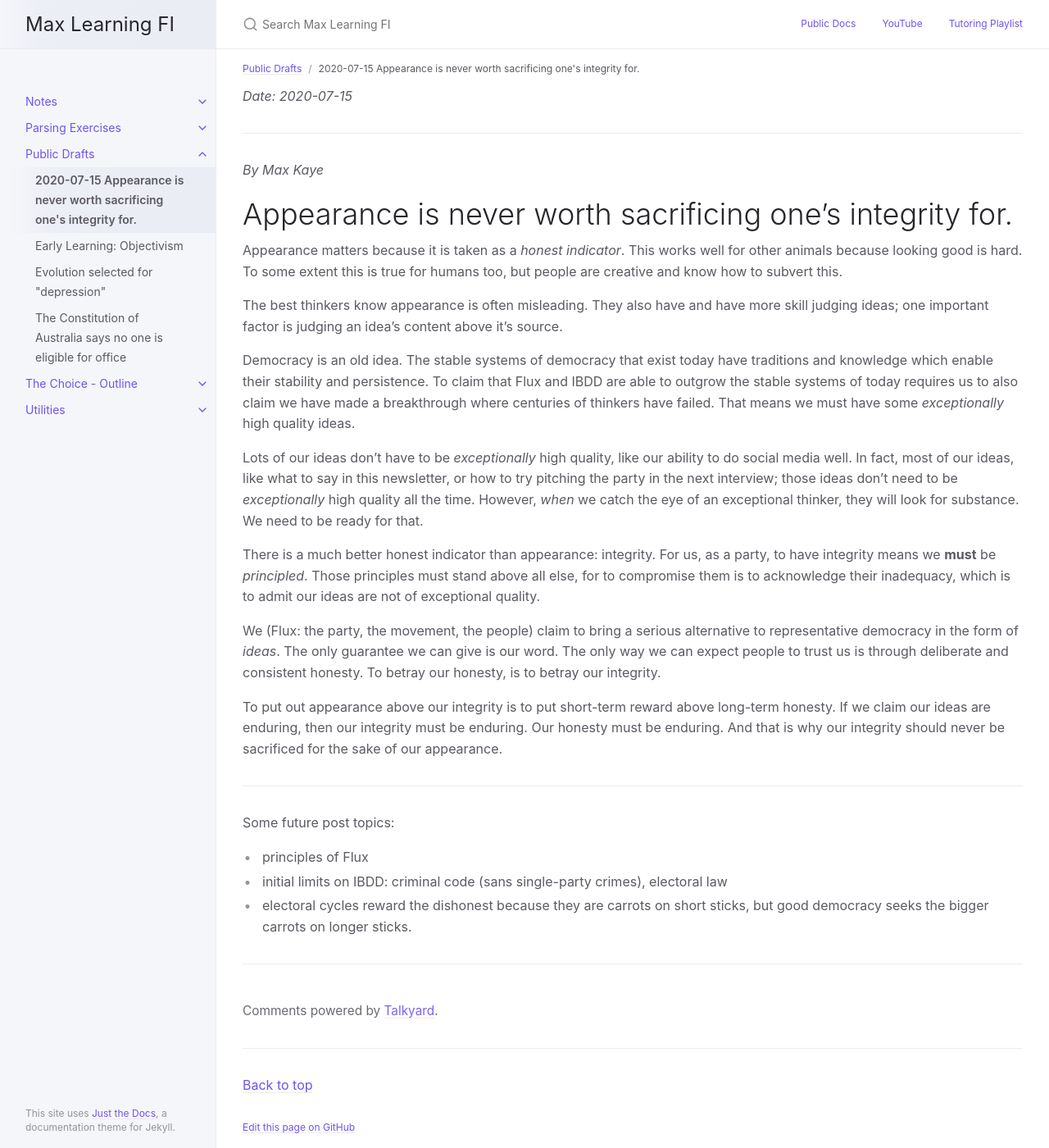
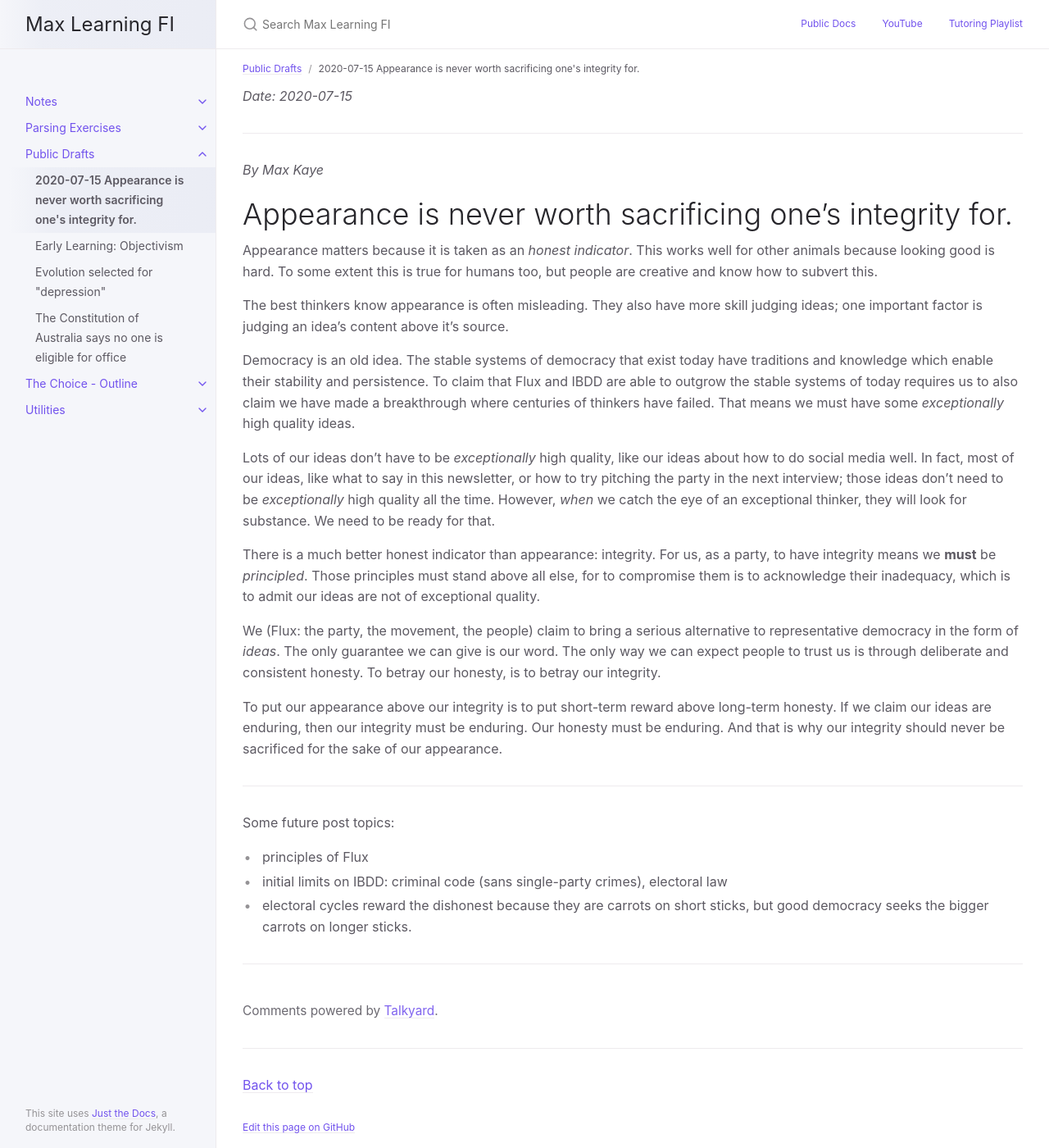
Before and after one commit to curi/fi, a Jekyll site: the page built from docs/pub-drafts/flux-appearance-and-integrity.md, in a window 1280 px wide and 1400 px high. Shown: the whole window at 82% size. Built offline with Jekyll 4.4.1, drawn with Linux system fonts in a browser that asks for light colours.

Commit message:
some changes wrt feedback from kip

```diff
--- a/docs/pub-drafts/flux-appearance-and-integrity.md
+++ b/docs/pub-drafts/flux-appearance-and-integrity.md
@@ -8,19 +8,19 @@ parent: Public Drafts
 
 # Appearance is never worth sacrificing one's integrity for.
 
-Appearance matters because it is taken as a *honest indicator*. This works well for other animals because looking good is hard. To some extent this is true for humans too, but people are creative and know how to subvert this.
+Appearance matters because it is taken as an *honest indicator*. This works well for other animals because looking good is hard. To some extent this is true for humans too, but people are creative and know how to subvert this.
 
-The best thinkers know appearance is often misleading. They also have and have more skill judging ideas; one important factor is judging an idea's content above it's source.
+The best thinkers know appearance is often misleading. They also have more skill judging ideas; one important factor is judging an idea's content above it's source.
 
 Democracy is an old idea. The stable systems of democracy that exist today have traditions and knowledge which enable their stability and persistence. To claim that Flux and IBDD are able to outgrow the stable systems of today requires us to also claim we have made a breakthrough where centuries of thinkers have failed. That means we must have some *exceptionally* high quality ideas.
 
-Lots of our ideas don't have to be *exceptionally* high quality, like our ability to do social media well. In fact, most of our ideas, like what to say in this newsletter, or how to try pitching the party in the next interview; those ideas don't need to be *exceptionally* high quality all the time. However, *when* we catch the eye of an exceptional thinker, they will look for substance. We need to be ready for that.
+Lots of our ideas don't have to be *exceptionally* high quality, like our ideas about how to do social media well. In fact, most of our ideas, like what to say in this newsletter, or how to try pitching the party in the next interview; those ideas don't need to be *exceptionally* high quality all the time. However, *when* we catch the eye of an exceptional thinker, they will look for substance. We need to be ready for that.
 
 There is a much better honest indicator than appearance: integrity. For us, as a party, to have integrity means we **must** be *principled*. Those principles must stand above all else, for to compromise them is to acknowledge their inadequacy, which is to admit our ideas are not of exceptional quality.
 
 We (Flux: the party, the movement, the people) claim to bring a serious alternative to representative democracy in the form of *ideas*. The only guarantee we can give is our word. The only way we can expect people to trust us is through deliberate and consistent honesty. To betray our honesty, is to betray our integrity.
 
-To put out appearance above our integrity is to put short-term reward above long-term honesty. If we claim our ideas are enduring, then our integrity must be enduring. Our honesty must be enduring. And that is why our integrity should never be sacrificed for the sake of our appearance.
+To put our appearance above our integrity is to put short-term reward above long-term honesty. If we claim our ideas are enduring, then our integrity must be enduring. Our honesty must be enduring. And that is why our integrity should never be sacrificed for the sake of our appearance.
 
 ------
 
```
